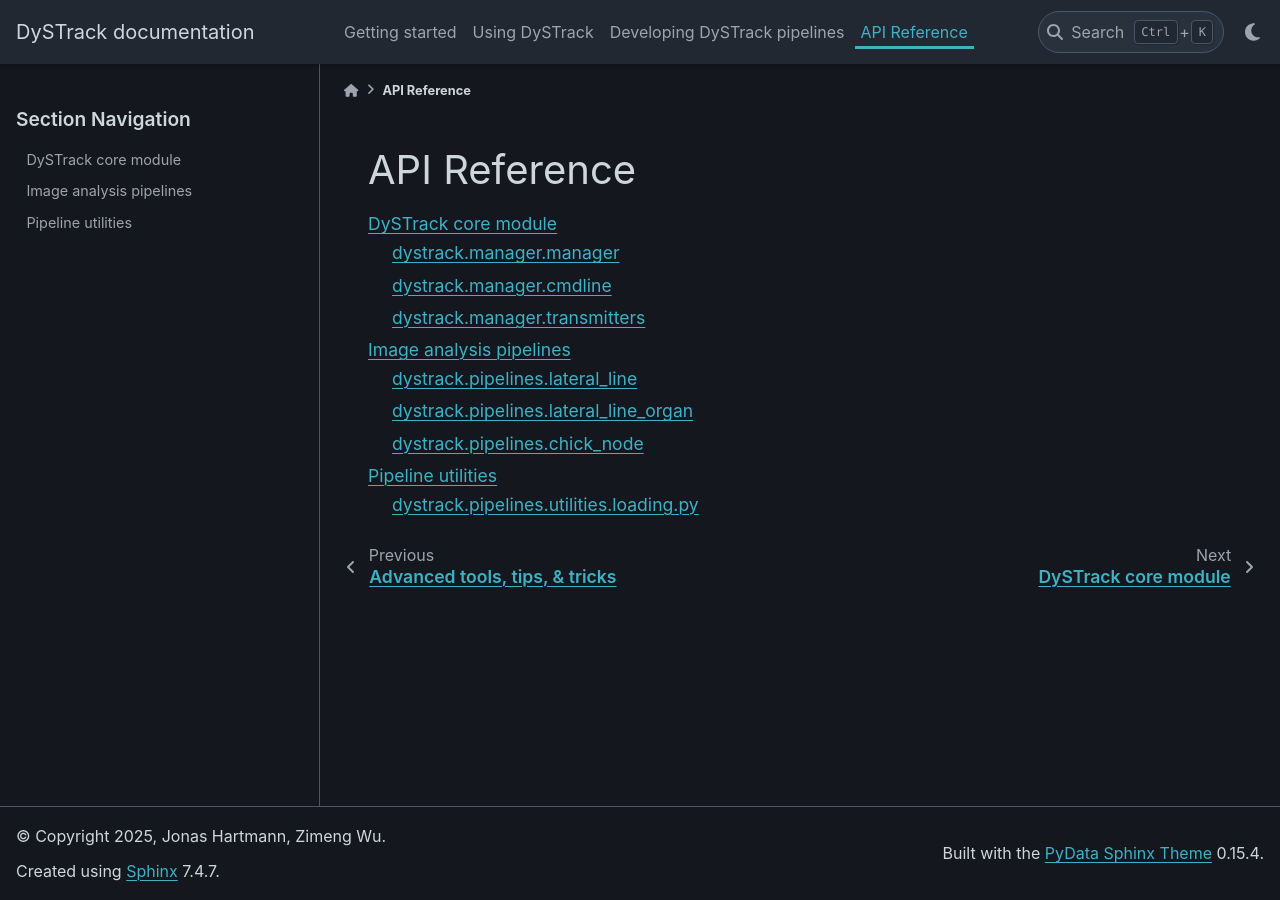
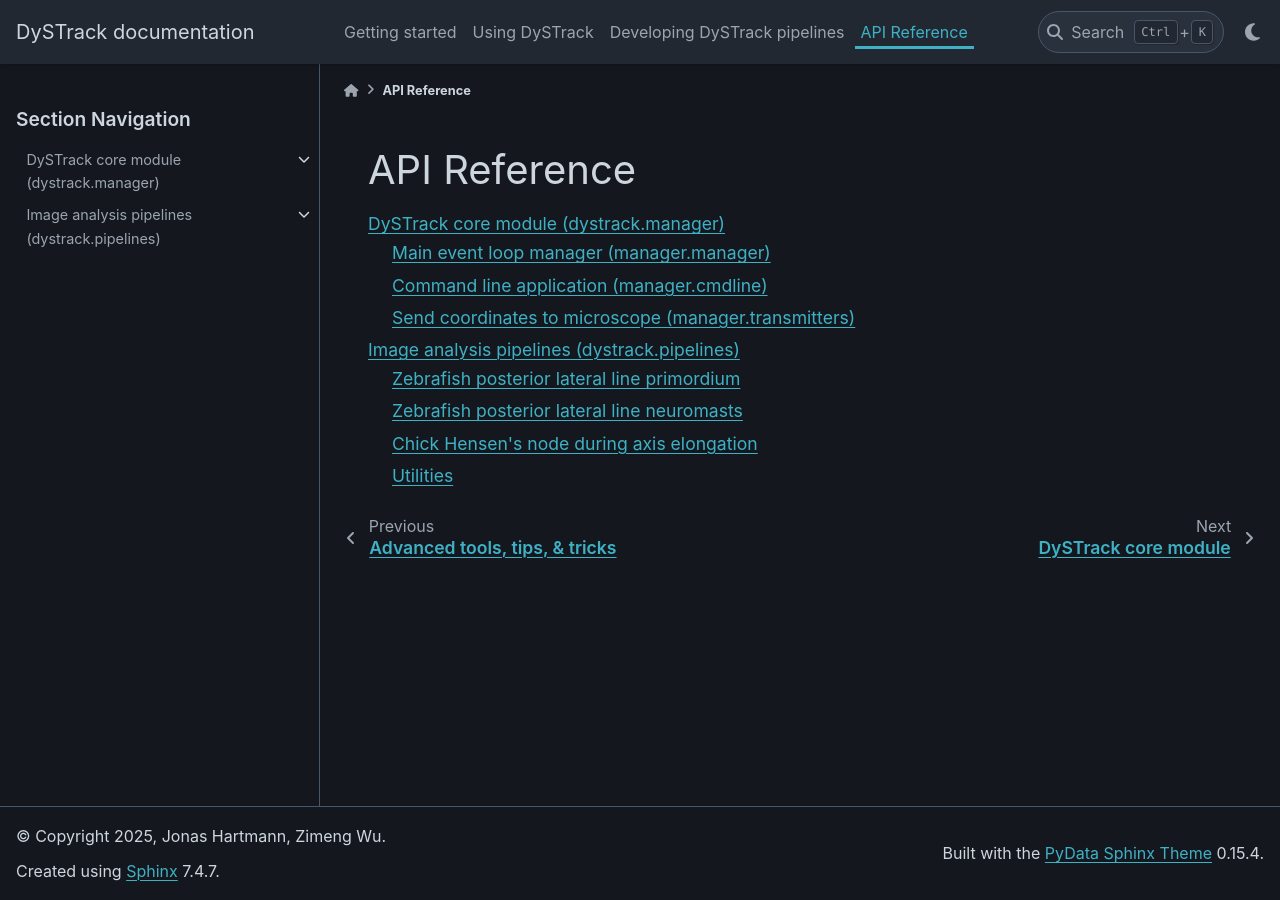
Before and after one commit to WhoIsJack/DySTrack, a Sphinx documentation site: the page built from docs/source/api/index.rst, in a window 1280 px wide. Built offline with Sphinx 7.4.7 and the PyData theme 0.15.4, drawn with Linux system fonts in a browser that asks for light colours.

```diff
--- a/docs/source/api/index.rst
+++ b/docs/source/api/index.rst
@@ -4,6 +4,5 @@ API Reference
 .. toctree::
     :maxdepth: 2
 
-    dystrack.manager
-    dystrack.pipelines
-    dystrack.pipelines.utilities
+    DySTrack core module (dystrack.manager)<manager/index>
+    Image analysis pipelines (dystrack.pipelines)<pipelines/index>
--- /dev/null
+++ b/docs/source/api/manager/dystrack.manager.manager.rst
@@ -0,0 +1,7 @@
+dystrack.manager.manager
+========================
+
+The main event loop manager.
+
+.. automodule:: dystrack.manager.manager
+   :members: run_dystrack_manager
--- /dev/null
+++ b/docs/source/api/manager/dystrack.manager.transmitters.rst
@@ -0,0 +1,7 @@
+dystrack.manager.transmitters
+=============================
+
+Functions to transmit coordinates to the microscope.
+
+.. automodule:: dystrack.manager.transmitters
+   :members: send_coords_txt, send_coords_winreg
--- /dev/null
+++ b/docs/source/api/manager/index.rst
@@ -0,0 +1,9 @@
+DySTrack core module
+====================
+
+.. toctree::
+    :maxdepth: 2
+
+    Main event loop manager (manager.manager)<dystrack.manager.manager>
+    Command line application (manager.cmdline)<dystrack.manager.cmdline>
+    Send coordinates to microscope (manager.transmitters)<dystrack.manager.transmitters>
--- /dev/null
+++ b/docs/source/api/pipelines/dystrack.pipelines.chick_node.rst
@@ -0,0 +1,8 @@
+dystrack.pipelines.chick_node
+=============================
+
+Tracking the chick Hensen's node during axis elongation.
+
+.. automodule:: dystrack.pipelines.chick_node
+   :members:
+   :undoc-members:
--- /dev/null
+++ b/docs/source/api/pipelines/dystrack.pipelines.lateral_line.rst
@@ -0,0 +1,8 @@
+dystrack.pipelines.lateral_line
+===============================
+
+Tracking the zebrafish posterior lateral line primordium.
+
+.. automodule:: dystrack.pipelines.lateral_line
+   :members:
+   :undoc-members:
--- /dev/null
+++ b/docs/source/api/pipelines/dystrack.pipelines.lateral_line_organ.rst
@@ -0,0 +1,8 @@
+dystrack.pipelines.lateral_line_organ
+=====================================
+
+Tracking/stabilizing deposited zebrafish posterior lateral line primordium organs (neuromasts).
+
+.. automodule:: dystrack.pipelines.lateral_line_organ
+   :members:
+   :undoc-members:
--- a/docs/source/api/dystrack.pipelines.utilities.rst
+++ b/docs/source/api/pipelines/dystrack.pipelines.utilities.rst
@@ -1,9 +1,8 @@
 Pipeline utilities
 ==================
 
+Refactored utilities for use in multiple pipelines.
 
-dystrack.pipelines.utilities.loading.py
----------------------------------------
 
 .. automodule:: dystrack.pipelines.utilities.loading
    :members:
```
Also changed, not shown: docs/source/api/dystrack.manager.rst (deleted, +0 -26 lines), docs/source/api/dystrack.pipelines.rst (deleted, +0 -26 lines), docs/source/api/manager/dystrack.manager.cmdline.rst (added, +7 -0 lines), docs/source/api/pipelines/index.rst (added, +14 -0 lines).
